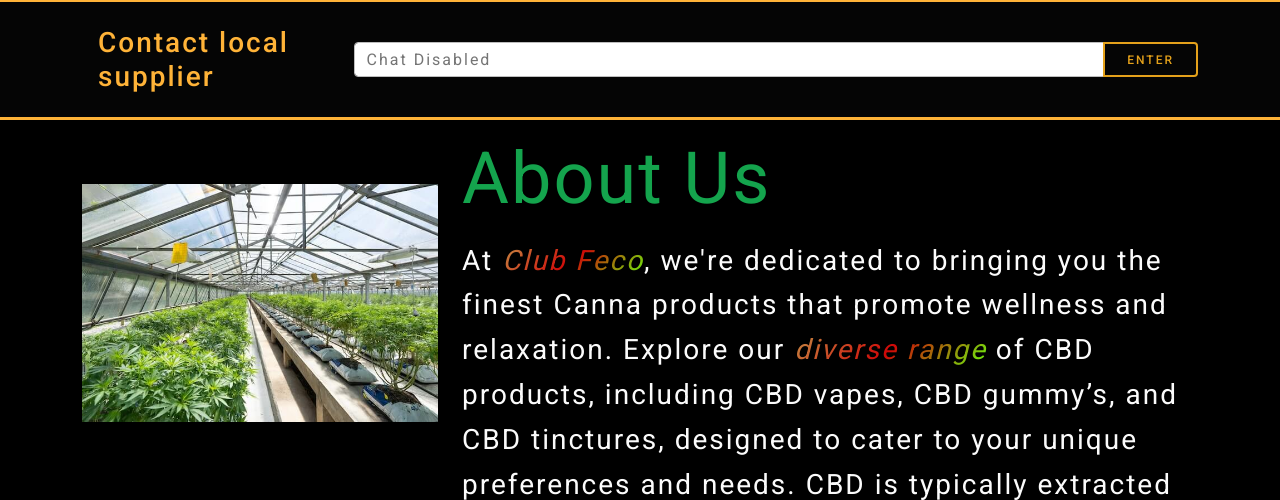
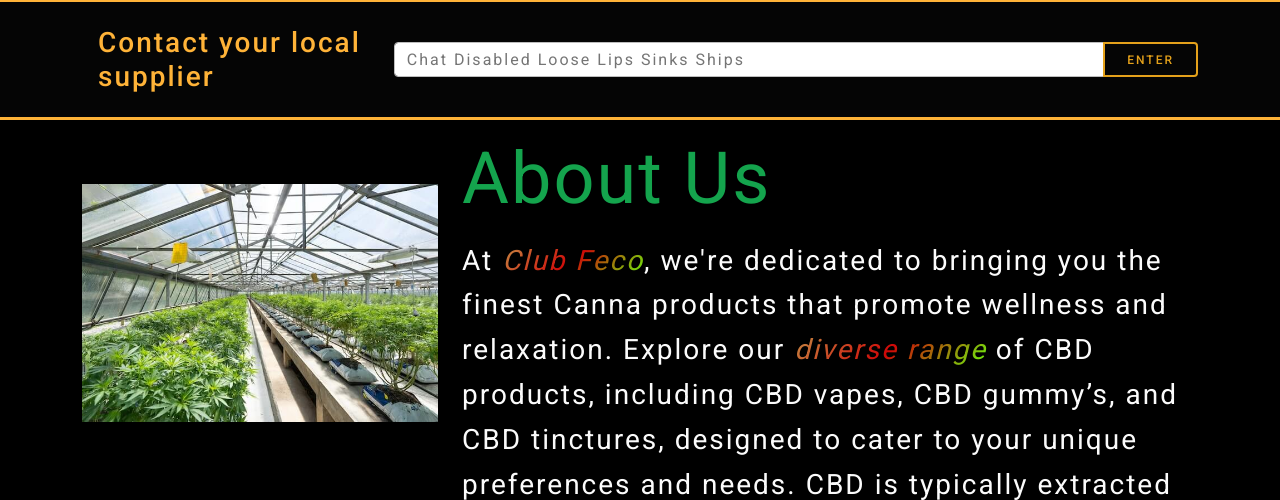
Before and after one commit to codesleeps/club_feco, a plain HTML site: page index.html in a window 1280 px wide. Shown: the part 600-1100 px from the top of the page. Drawn offline with Linux system fonts and the light colour scheme.

```diff
--- a/index.html
+++ b/index.html
@@ -126,10 +126,10 @@
     <section class="news-input p-4">
       <div class="container">
         <div class="d-md-flex justify-content-between align-items-center">
-          <h3 class="mb-3 mb-md-0 px-3">Contact local supplier
+          <h3 class="mb-3 mb-md-0 px-3">Contact your local supplier
           </h3>
           <div class="input-group email-input">
-            <input id="email" name="email" autocomplete="name" type="text" class="form-control" placeholder="Chat Disabled" aria-label="Enter Email"
+            <input id="email" name="email" autocomplete="name" type="text" class="form-control" placeholder="Chat Disabled Loose Lips Sinks Ships" aria-label="Enter Email"
               aria-describedby="button-addon2">
             <button class="btn btn-outline-warning btn-md" type="button" id="button-addon2">
               Enter
```
